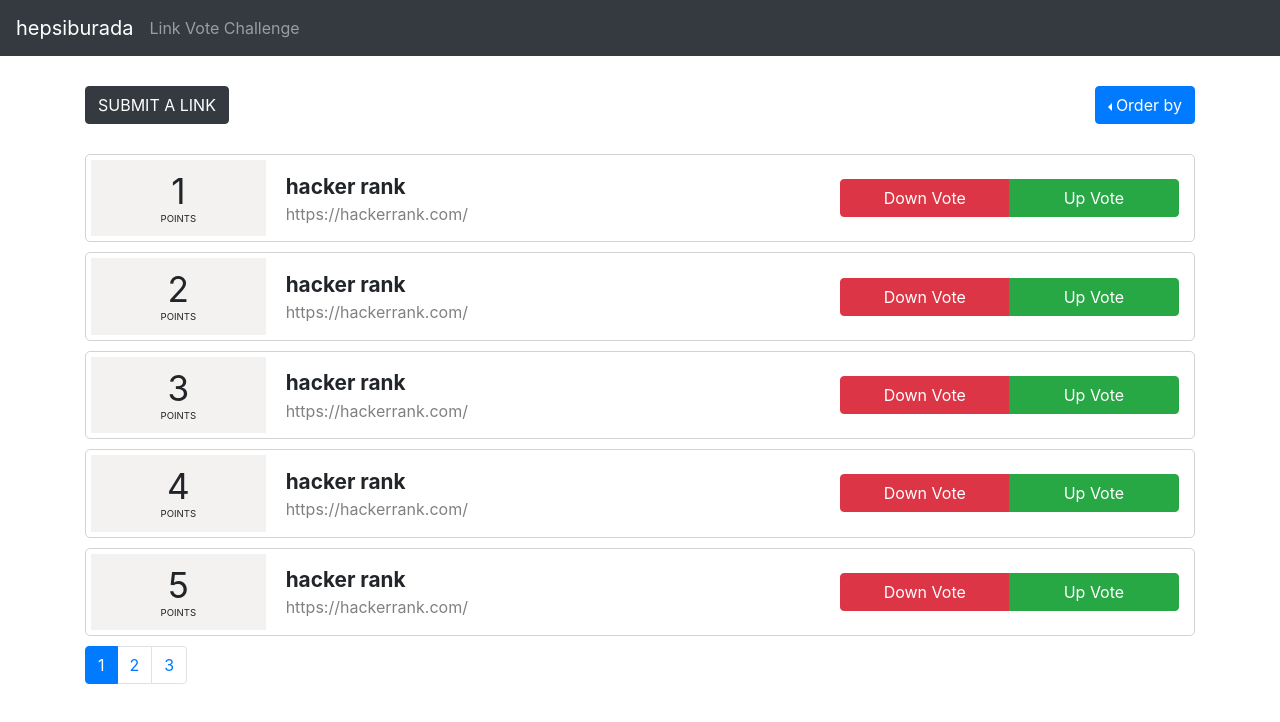
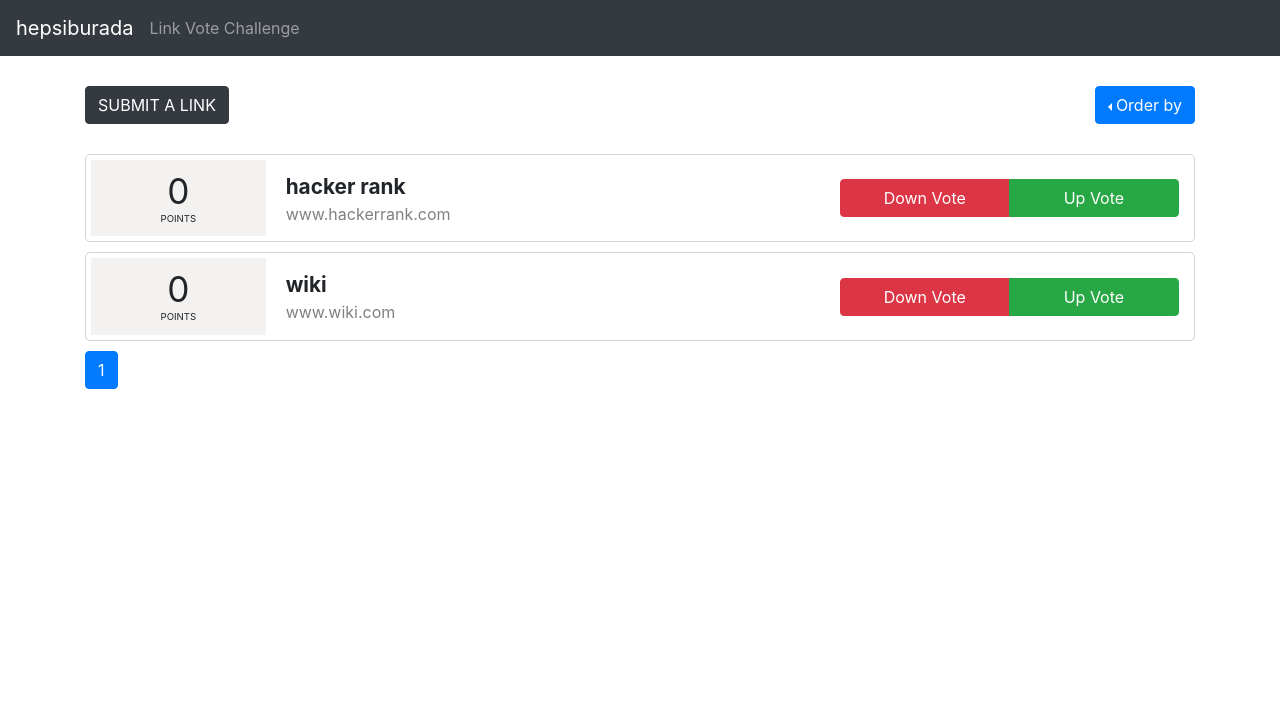
Before and after one commit to bkalmuk/vote-link, a React (Create React App) app: page / in a window 1280 px wide. Shown: the top 722 px of the page. Built offline with nearby package versions, Linux system fonts and the light colour scheme.

Commit message:
React Context & uuid lib Added

```diff
--- a/package.json
+++ b/package.json
@@ -13,7 +13,8 @@
     "react-dom": "^16.13.1",
     "react-router-dom": "^5.2.0",
     "react-scripts": "3.4.3",
-    "sass-loader": "^10.0.2"
+    "sass-loader": "^10.0.2",
+    "uuid": "^8.3.0"
   },
   "scripts": {
     "start": "react-scripts start",
--- a/src/App.js
+++ b/src/App.js
@@ -1,4 +1,5 @@
 import React from 'react';
+import LinkContextProvider from './contexts/LinkContext';
 import './App.scss';
 import { BrowserRouter, Route, Switch } from 'react-router-dom';
 import ListScreen from './containers/ListScreen';
@@ -7,12 +8,14 @@ import AddScreen from './containers/AddScreen';
 function App() {
   return (
     <>
+      <LinkContextProvider>
         <BrowserRouter>
           <Switch>
             <Route exact path="/" component={ListScreen} />
             <Route exact path="/add" component={AddScreen} />
           </Switch>
         </BrowserRouter>
+      </LinkContextProvider>
     </>
   );
 }
--- a/src/containers/ListScreen.js
+++ b/src/containers/ListScreen.js
@@ -1,4 +1,5 @@
-import React, { useState } from 'react';
+import React, { useState, useContext } from 'react';
+import { LinkContext } from '../contexts/LinkContext';
 import '../App.scss';
 import { Link } from 'react-router-dom';
 import { Container, Pagination } from 'react-bootstrap';
@@ -6,69 +7,7 @@ import NavBar from '../components/NavBar';
 import DropDown from '../components/DropDown';
 import ListItem from '../components/ListItem';
 
-const linkList = [
-  {
-    name: 'hacker rank',
-    url: 'https://hackerrank.com/',
-    vote: 1
-  },
-  {
-    name: 'hacker rank',
-    url: 'https://hackerrank.com/',
-    vote: 2
-  },
-  {
-    name: 'hacker rank',
-    url: 'https://hackerrank.com/',
-    vote: 3
-  },
-  {
-    name: 'hacker rank',
-    url: 'https://hackerrank.com/',
-    vote: 4
-  },
-  {
-    name: 'hacker rank',
-    url: 'https://hackerrank.com/',
-    vote: 5
-  },
-  {
-    name: 'hacker rank',
-    url: 'https://hackerrank.com/',
-    vote: 6
-  },
-  {
-    name: 'hacker rank',
-    url: 'https://hackerrank.com/',
-    vote: 7
-  },
-  {
-    name: 'hacker rank',
-    url: 'https://hackerrank.com/',
-    vote: 8
-  },
-  {
-    name: 'hacker rank',
-    url: 'https://hackerrank.com/',
-    vote: 9
-  },
-  {
-    name: 'hacker rank',
-    url: 'https://hackerrank.com/',
-    vote: 10
-  },
-  {
-    name: 'hacker rank',
-    url: 'https://hackerrank.com/',
-    vote: 11
-  },
-  {
-    name: 'hacker rank',
-    url: 'https://hackerrank.com/',
-    vote: 12
-  },
-];
-
+// HOC
 const PaginationBasic = props => {
   const { listLength, active, setActive } = props;
   let items = [];
@@ -91,13 +30,12 @@ const PaginationBasic = props => {
 }
 
 function ListScreen() {
+  const {linkList} = useContext(LinkContext);
+
   const [activePagination, setActivePagination] = useState(1);
-  console.log(linkList);
+  // Filtering is for showing only 5 items in the page by the pagination changes
   let linkListFiltered = linkList.filter((e,i) => i >= (activePagination - 1) * 5);
-  console.log(linkListFiltered);
   linkListFiltered = linkListFiltered.filter((e,i) => i < 5);
-  console.log(linkListFiltered);
-
 
   return (
     <>
--- /dev/null
+++ b/src/contexts/LinkContext.js
@@ -0,0 +1,37 @@
+import React, { createContext, useState } from 'react';
+import { v4 as uuidv4 } from 'uuid';
+
+export const LinkContext = createContext();
+
+const LinkContextProvider = (props) => {
+  const [linkList, setLinkList] = useState([
+    {
+      id: 1,
+      name: 'hacker rank',
+      url:'www.hackerrank.com',
+      vote: 0
+    },
+    {
+      id: 2,
+      name: 'wiki',
+      url:'www.wiki.com',
+      vote: 0
+    }
+  ]);
+
+  const addLink = (name, url) => {
+    setLinkList([...linkList, {id: uuidv4(), name, url, vote: 0}]);
+  };
+
+  const removeLink = (id) => {
+    setLinkList(linkList.filter(link => link.id !== id));
+  };
+
+  return (
+    <LinkContext.Provider value={{linkList, addLink, removeLink}}>
+      { props.children }
+    </LinkContext.Provider>
+  );
+}
+
+export default LinkContextProvider;
```
Also changed, not shown: 2 other files (tests, documents, lock files or other folders). Lines whose indentation alone changed are shown as unchanged.
